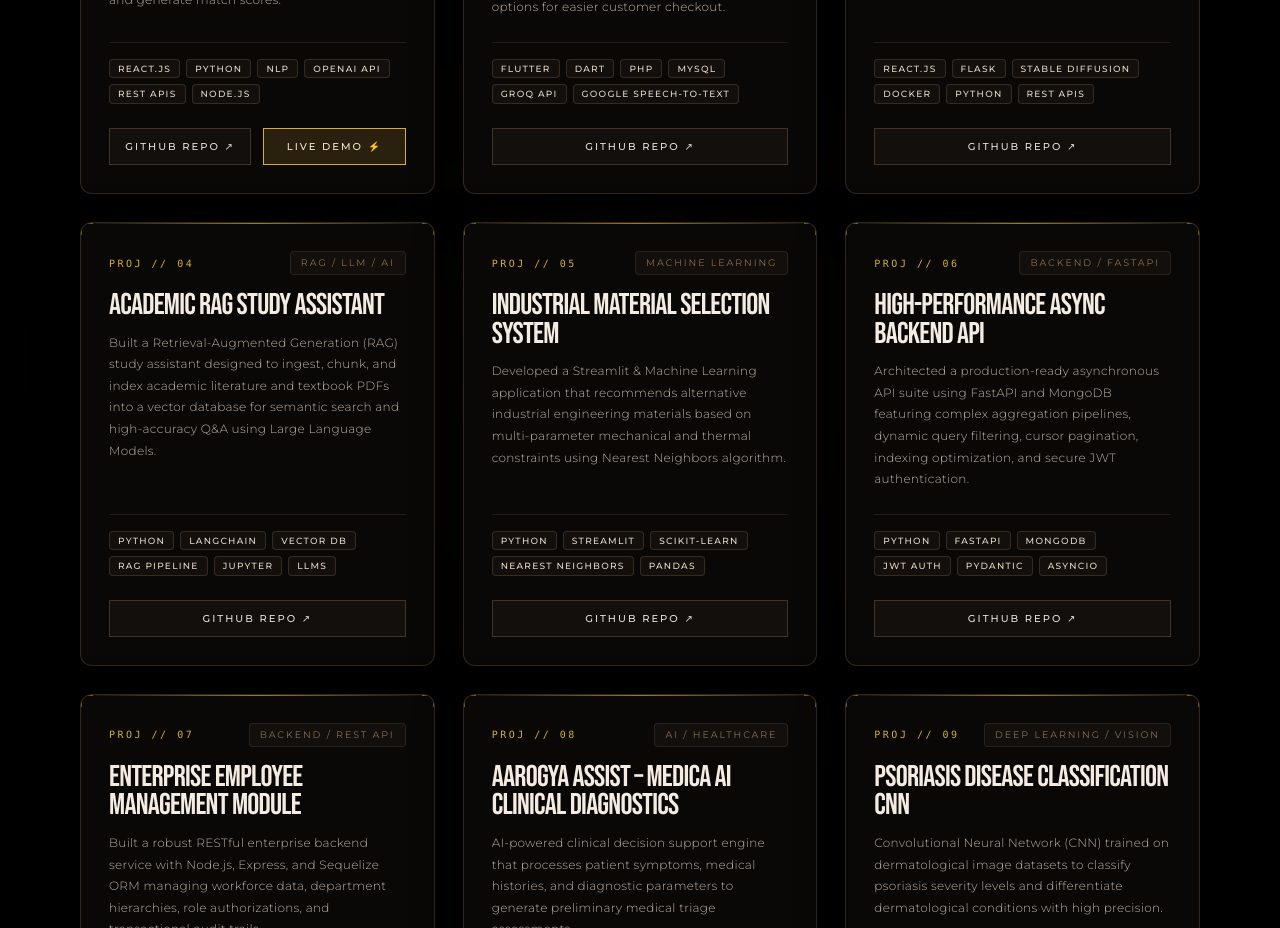
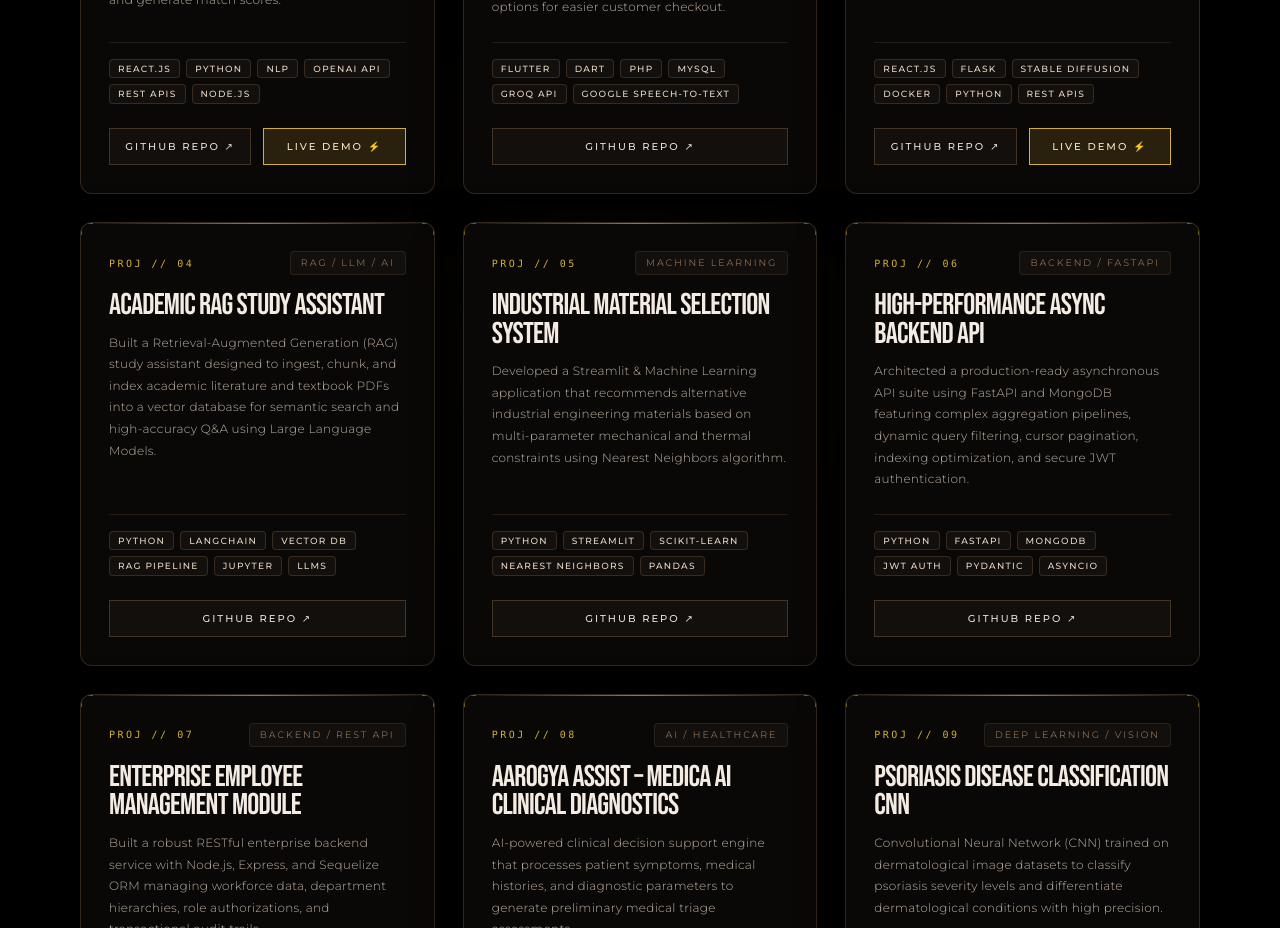
Before and after one commit to Patil-Shital-9236/shitalpatil-portfolio, a React (Vite) app: page / in a window 1280 px wide. Shown: the part 2440-3368 px from the top of the page. Built offline with nearby package versions, Linux system fonts and the light colour scheme; a web font is replaced by a local one.

Commit message:
Add exact live demo link (https://text-to-image-w2ji.vercel.app/login) to Text-to-Image Generator project

```diff
--- a/src/components/ProjectsSection.tsx
+++ b/src/components/ProjectsSection.tsx
@@ -58,6 +58,7 @@ const allProjects: Project[] = [
     description:
       'Solved the problem of creating images manually from scratch by allowing users to generate images directly from text prompts. Built the application with React.js + Flask, connecting the frontend with the AI image-generation backend. Used Stable Diffusion, caching, and Docker to generate images, avoid repeated requests, and simplify backend deployment.',
     githubUrl: 'https://github.com/Patil-Shital-9236',
+    liveUrl: 'https://text-to-image-w2ji.vercel.app/login',
     tech: ['React.js', 'Flask', 'Stable Diffusion', 'Docker', 'Python', 'REST APIs'],
     metrics: [
       { label: 'AI MODEL', value: 'Stable Diffusion' },
```
